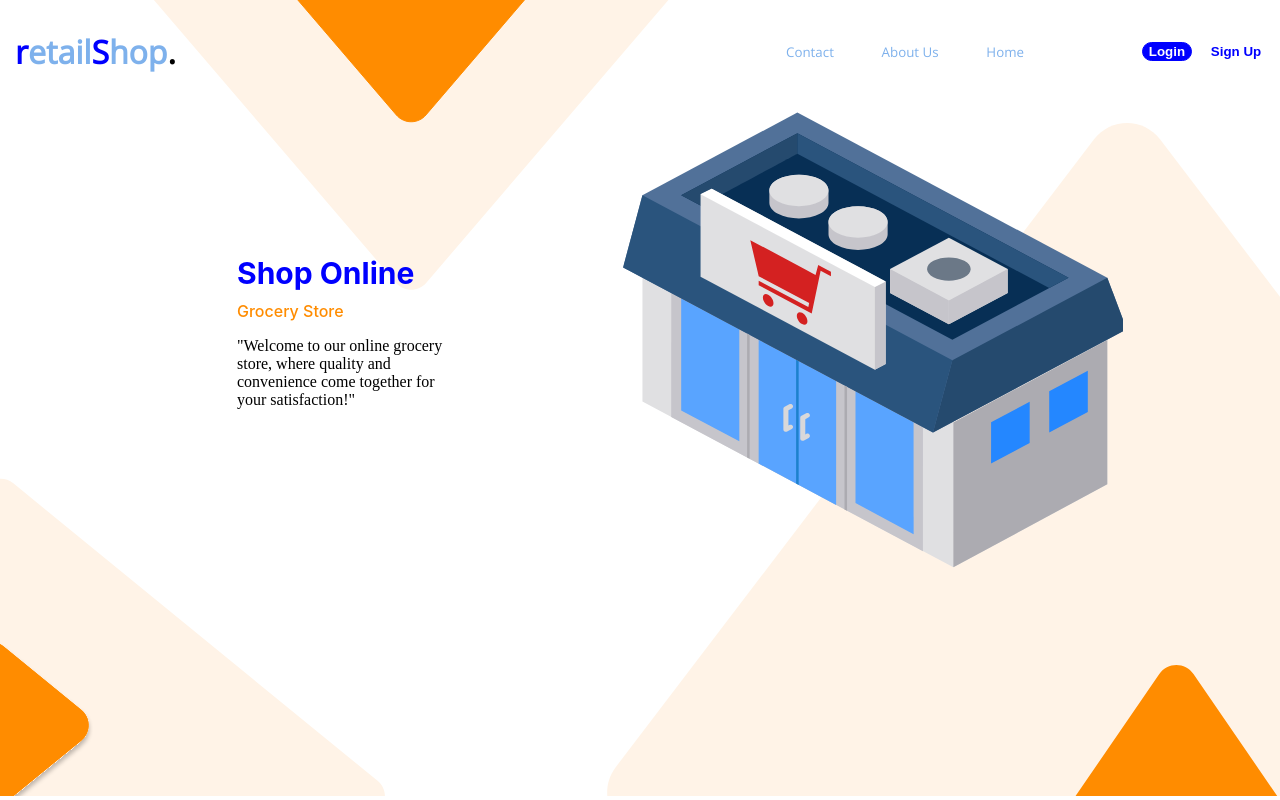
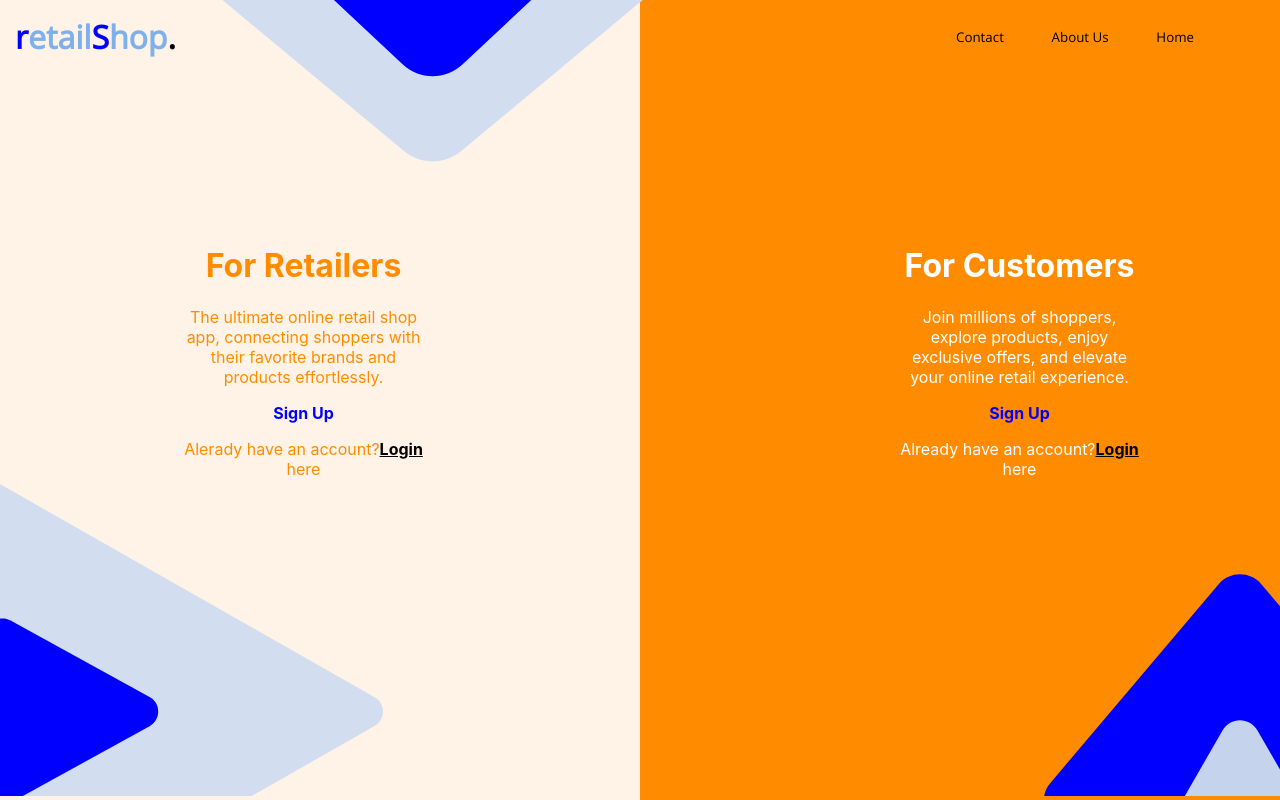
Before and after one commit to amar312696/retailShop, a React (Create React App) app in the folder retailShop-frontend/: page /prelogin in a window 1280 px wide. Built offline with nearby package versions, Linux system fonts and the light colour scheme; a web font is replaced by a local one.

Commit message:
prelogin page complete

```diff
--- a/retailShop-frontend/src/App.js
+++ b/retailShop-frontend/src/App.js
@@ -1,17 +1,15 @@
 
 import './App.css';
-import Navbar from './components/Navbar';
-import Sideintro from './components/Sideintro';
-import Background from './components/Background';
+import Homepage from './components/Homepage';
+import Prelogin from './components/Prelogin';
 
 function App() {
   return (
     <div className="App">
       <header className="App-header">
-      <Navbar />
-      <Sideintro />
-      <Background/>
 
+       {/* <Homepage/> */}
+       <Prelogin/>
       </header>
     </div>
   );
--- /dev/null
+++ b/retailShop-frontend/src/components/Homepage.js
@@ -0,0 +1,16 @@
+import Navbar from './Navbar';
+import Sideintro from './Sideintro';
+import Background from './Background';
+
+const Homepage=()=> {
+  return (
+    <>
+      <Navbar />
+      <Sideintro />
+      <Background/>
+    </>
+
+  );
+}
+
+export default Homepage;
--- /dev/null
+++ b/retailShop-frontend/src/components/Mainpre.css
@@ -0,0 +1,46 @@
+.wholesec{
+    position: absolute;
+    z-index: 3;
+    display: flex;
+    height: 100%;
+
+   overflow: hidden;
+   align-items: center;
+   justify-content: center;
+}
+.leftsec,.rightsec{
+    flex-basis: 50%;
+
+}
+.leftsec {
+    text-align: center;
+    width: 247px;
+    height: 500px;
+    margin-left: 180px;
+    margin-right: 69px;
+    margin-top: 150px;
+    color: #FF8C00;
+
+}
+
+.rightsec {
+    text-align: center;
+    width: 247px;
+    height: 500px;
+    margin-left: 400px;
+    margin-right: 69px;
+    margin-top: 150px;
+    color: white;
+
+}
+.loginR{
+    color: black;
+    text-decoration: underline;
+    font-weight: bold;
+}
+
+.loginC{
+    color: black;
+    text-decoration: underline;
+    font-weight: bold;
+}
--- /dev/null
+++ b/retailShop-frontend/src/components/Mainpre.js
@@ -0,0 +1,38 @@
+import "./Mainpre.css"
+
+const Mainpre =()=>{
+
+    return(
+
+        <div className="wholesec">
+           <div className="leftsec">
+                <h1>For Retailers</h1>
+                <p className="retailP">
+                The ultimate online retail shop app, connecting shoppers with their favorite brands and products effortlessly.
+                </p>
+                <div className="signUp">
+                    Sign Up
+                </div>
+                <div className="signUpR">
+                    <p>Alerady have an account?<span className="loginR">Login</span> here</p>
+                </div>
+           </div>
+           <div className="rightsec">
+            <h1>For Customers</h1>
+            <p className="customerP">
+            Join millions of shoppers, explore products, enjoy exclusive offers, and elevate your online retail experience.
+            </p>
+            <div className="signUp">
+                    Sign Up
+            </div>
+            <div className="signUpC">
+                <p>
+                Already have an account?<span className="loginC">Login</span> here
+                </p>
+            </div>
+           </div>
+        </div>
+    );
+}
+
+export default Mainpre
--- /dev/null
+++ b/retailShop-frontend/src/components/Navprelogin.css
@@ -0,0 +1,34 @@
+.headerPre{
+    z-index: -4;
+    top: 0;
+    left: 0;
+    overflow: hidden;
+    height: 100vh;
+    background-image: linear-gradient(
+        to right,
+        #FFF3E7 0%,
+        #FFF3E7 50%,
+        #FF8C00 50%,
+        #FF8C00 100%
+    );
+}
+.navbarPre {
+
+    display: flex;
+    align-items: center;
+    justify-content: space-between;
+
+
+}
+
+.midbarPre {
+    display: flex;
+    width: 250px;
+    align-items: center;
+    justify-content: space-between;
+    padding-right: 5em;
+}
+
+.Pre {
+    color: black;
+}
--- /dev/null
+++ b/retailShop-frontend/src/components/Navprelogin.js
@@ -0,0 +1,20 @@
+import "./Navprelogin.css"
+
+const Navprelogin=()=>{
+    return(
+        <div className="headerPre">
+            <div className="navbarPre">
+                <h1 className="retailShop"><span style={{ color: '#0000FF'  }}>r</span><span style={{ color: '#7EB1EC' }}>etail</span><span style={{ color: '#0000FF' }}>S</span><span style={{ color: '#7EB1EC' }}>hop</span>.</h1>
+                <div className="sidebarPre">
+                    <div className="midbarPre">
+                        <button className="contact navbutton Pre">Contact</button>
+                        <button className="aboutUs navbutton Pre">About Us</button>
+                        <button className="home navbutton Pre">Home</button>
+                    </div>
+                </div>
+            </div>
+        </div>
+    );
+}
+
+export default Navprelogin
--- /dev/null
+++ b/retailShop-frontend/src/components/Prelogin.js
@@ -0,0 +1,19 @@
+
+import Navprelogin from "./Navprelogin"
+import Mainpre from "./Mainpre"
+import Pretriangle from "./Pretriangle";
+
+const Prelogin= ()=>{
+    return(
+        <div className="constainerdiv">
+            <Mainpre/>
+            <Navprelogin/>
+            <Pretriangle/>
+        </div>
+
+
+
+    );
+}
+
+export default Prelogin
--- /dev/null
+++ b/retailShop-frontend/src/components/Pretriangle.css
@@ -0,0 +1,24 @@
+
+  .backdisplayPre {
+    position: absolute;
+    top: 0;
+    left: 0;
+    width: 100%;
+    height: 100%;
+    z-index: 1;
+    overflow: hidden;
+  }
+
+  .bottomTrianglesPre{
+    position: absolute;
+    top: 0;
+    left: 0;
+    width: 100%;
+    height: 100%;
+    overflow: hidden;
+    z-index: 2;
+    display: flex;
+    align-items: flex-end;
+    justify-content: space-between;
+    padding: 0;
+  }
--- /dev/null
+++ b/retailShop-frontend/src/components/Pretriangle.js
@@ -0,0 +1,39 @@
+import "./Pretriangle.css"
+
+const Pretriangle=()=>{
+    return(
+        <>
+        <div className="backdisplayPre">
+            <svg width="850" height="175" viewBox="0 0 843 207" fill="none" xmlns="http://www.w3.org/2000/svg">
+            <path d="M396.582 178.752C416.233 195.118 444.767 195.118 464.418 178.752L690.785 -9.77417C728.882 -41.5023 706.446 -103.5 656.868 -103.5H204.132C154.554 -103.5 132.118 -41.5023 170.215 -9.77415L396.582 178.752Z" fill="#D2DEEF"/>
+            <path d="M394.955 76.0163C414.951 94.7439 446.049 94.7439 466.045 76.0163L560.822 -12.7448C595.238 -44.977 572.429 -102.699 525.276 -102.699H335.724C288.571 -102.699 265.762 -44.977 300.178 -12.7448L394.955 76.0163Z" fill="#0000FF"/>
+            </svg>
+
+
+
+        </div>
+        <div className="bottomTrianglesPre">
+
+            <div className="lefttrianglePre">
+                <svg width="400" height="375" viewBox="0 0 481 421" fill="none" xmlns="http://www.w3.org/2000/svg">
+                <path d="M450.44 317.116C463.921 324.785 463.921 344.215 450.44 351.884L1.63901 607.183C-11.6939 614.768 -28.2499 605.138 -28.2499 589.799L-28.2499 79.2009C-28.2499 63.8617 -11.6939 54.2323 1.63902 61.8167L450.44 317.116Z" fill="#D2DEEF"/>
+                <path d="M179.878 316.982C193.677 324.584 193.677 344.416 179.878 352.018L12.7805 444.071C-0.54886 451.414 -16.87 441.772 -16.87 426.554L-16.87 242.446C-16.87 227.228 -0.548851 217.586 12.7805 224.929L179.878 316.982Z" fill="#0000FF"/>
+                </svg>
+
+
+            </div>
+            <div className="righttrianglePre">
+                <svg width="304" height="237" viewBox="0 0 304 237" fill="none" xmlns="http://www.w3.org/2000/svg">
+                <path d="M242.632 25.2346C253.816 12.0269 274.184 12.0269 285.368 25.2347L453.599 223.906C469.007 242.102 456.074 270 432.231 270H95.7692C71.9263 270 58.9932 242.102 74.401 223.906L242.632 25.2346Z" fill="#0000FF"/>
+                <path d="M246.66 171.172C254.349 157.793 273.651 157.793 281.34 171.172L341.175 275.284C348.838 288.618 339.213 305.25 323.835 305.25H204.165C188.787 305.25 179.162 288.618 186.825 275.284L246.66 171.172Z" fill="#C5D4EC"/>
+                </svg>
+
+
+            </div>
+
+        </div>
+        </>
+    );
+
+}
+export default Pretriangle
```
